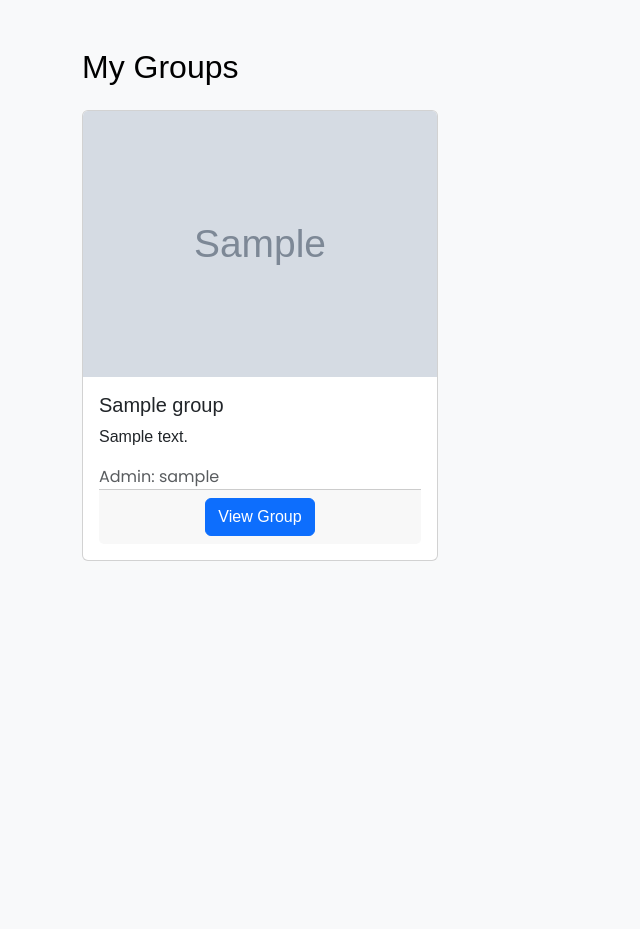
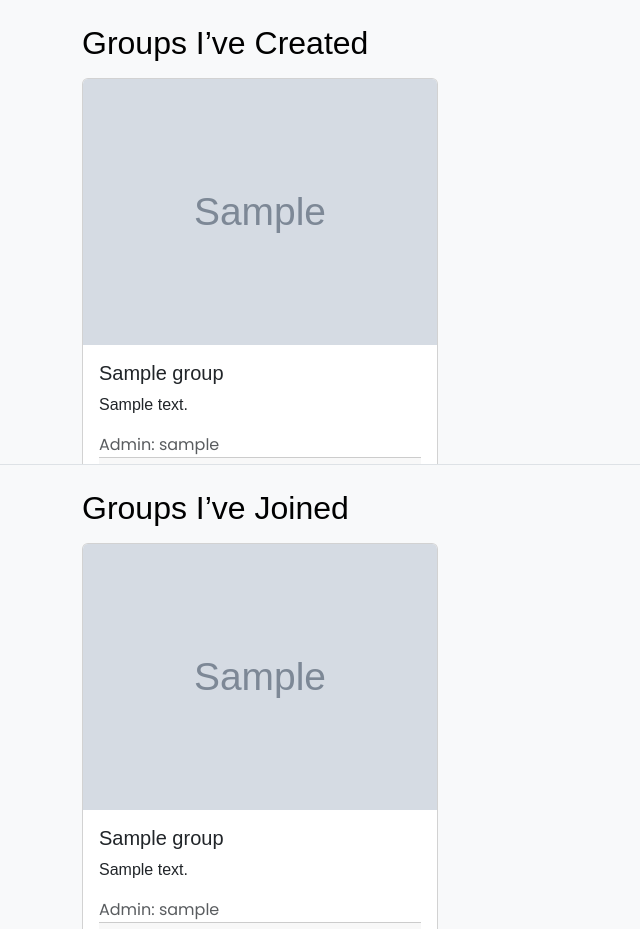
Before and after one commit to anjalipag/group14-database-project, a Django app: template group14site/savedGroups/templates/my_groups.html in a window 1280 px wide. Shown: the part 56-985 px from the top of the page, without its empty margins (0-640 px from the left). Before the commit the page ends 617 px from the top, so only its background shows below. Run offline with Django 5.2, Linux system fonts and the light colour scheme; the template is opened without the code that fills it: most values are stand-ins (such as "Sample title", 1, 10 or a date in 2020); grey boxes marked "Sample" are stand-in pictures; some web fonts are replaced.

Commit message:
split groups

```diff
--- a/group14site/savedGroups/templates/my_groups.html
+++ b/group14site/savedGroups/templates/my_groups.html
@@ -39,8 +39,44 @@
             </ul>
           </div>
         </nav>
-  <div class="container mt-5">
-    <h2 class="mb-4">My Groups</h2>
+
+  <div class="d-flex flex-column vh-100">
+    <!-- Top Half: Created Groups -->
+    <div class="flex-fill overflow-auto border-bottom">
+      <div class="container mt-4">
+        <h2 class="mb-3">Groups I’ve Created</h2>
+        <div class="row row-cols-1 row-cols-md-3 g-4">
+          {% for group in created_groups %}
+            <div class="col">
+              <div class="card h-100">
+                {% if group.photo_url %}
+                  <img src="{{ group.photo_url }}" class="card-img-top" alt="{{ group.group_name }}">
+                {% else %}
+                  <img src="https://via.placeholder.com/400x200.png?text=No+Image" class="card-img-top" alt="No image">
+                {% endif %}
+                <div class="card-body">
+                  <h5 class="card-title">{{ group.group_name }}</h5>
+                  {% if group.description %}
+                    <p class="card-text">{{ group.description }}</p>
+                  {% endif %}
+                  <p class="text-muted mb-0 poppins-regular">Admin: {{ group.admin_username }}</p>
+                  <div class="card-footer text-center">
+                    <a href="{% url 'group_feed' group.group_id %}" class="btn btn-primary">View Group</a>
+                  </div>
+                </div>
+              </div>
+            </div>
+          {% empty %}
+            <p>You haven't created any groups yet.</p>
+          {% endfor %}
+        </div>
+      </div>
+    </div>
+
+    <!-- Bottom Half: Joined Groups -->
+    <div class="flex-fill overflow-auto">
+      <div class="container mt-4">
+        <h2 class="mb-3">Groups I’ve Joined</h2>
         <div class="row row-cols-1 row-cols-md-3 g-4">
           {% for group in groups %}
             <div class="col">
@@ -67,5 +103,7 @@
           {% endfor %}
         </div>
       </div>
+    </div>
+  </div>
 </body>
 </html>
```
Lines whose indentation alone changed are shown as unchanged.
